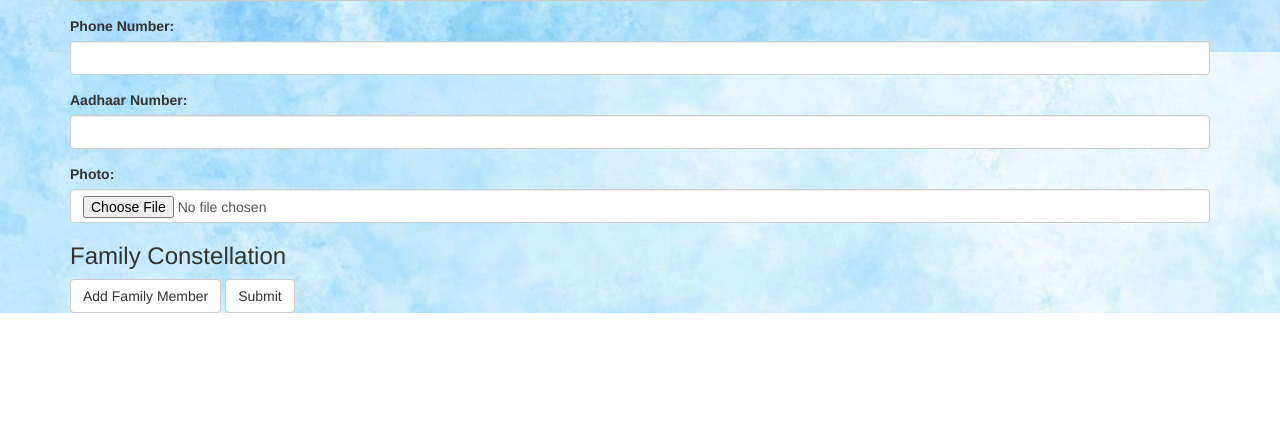
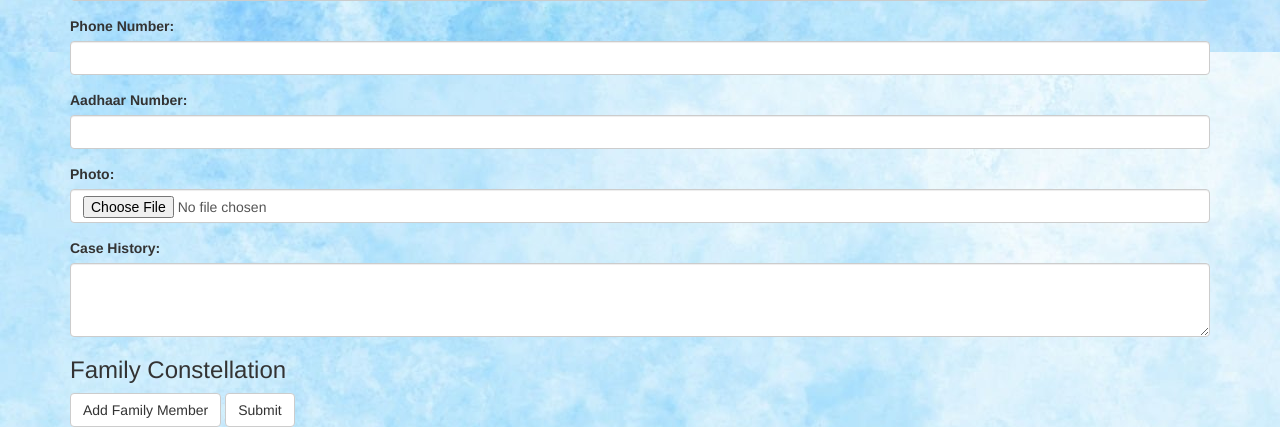
Before and after one commit to itsfazalkhan/nest, a PHP site: page /child_details_entry.html in a window 1280 px wide. Shown: the part 785-1212 px from the top of the page. Before the commit the page ends 1098 px from the top, so only its background shows below. Run offline with PHP 8.4, Linux system fonts and the light colour scheme.

Commit message:
case history field

```diff
--- a/child_details_entry.html
+++ b/child_details_entry.html
@@ -149,7 +149,10 @@
                 <label for="photo">Photo:</label>
                 <input type="file" class="form-control" id="photo">
             </div>
-
+            <div class="form-group">
+                <label for="caseHistory">Case History:</label>
+                <textarea class="form-control" id="caseHistory" rows="3"></textarea>
+            </div>
             <!-- Family Constellation Section -->
             <h3>Family Constellation</h3>
             <div id="familyMembers">
--- a/child_details_view.php
+++ b/child_details_view.php
@@ -134,6 +134,7 @@
                     echo "<p>Present Address". $row["pre_add"]. "</p>";
                     echo "<p>Phone Number". $row["phone"]. "</p>";
                     echo "<p>Aadhaar Number". $row["aadhaar"]. "</p>";
+                    echo "<p>Case History". $row["case"]. "</p>";
 
                     // Fetching family constellation data
                     $sql_family = "SELECT * FROM family_constellation";
```
